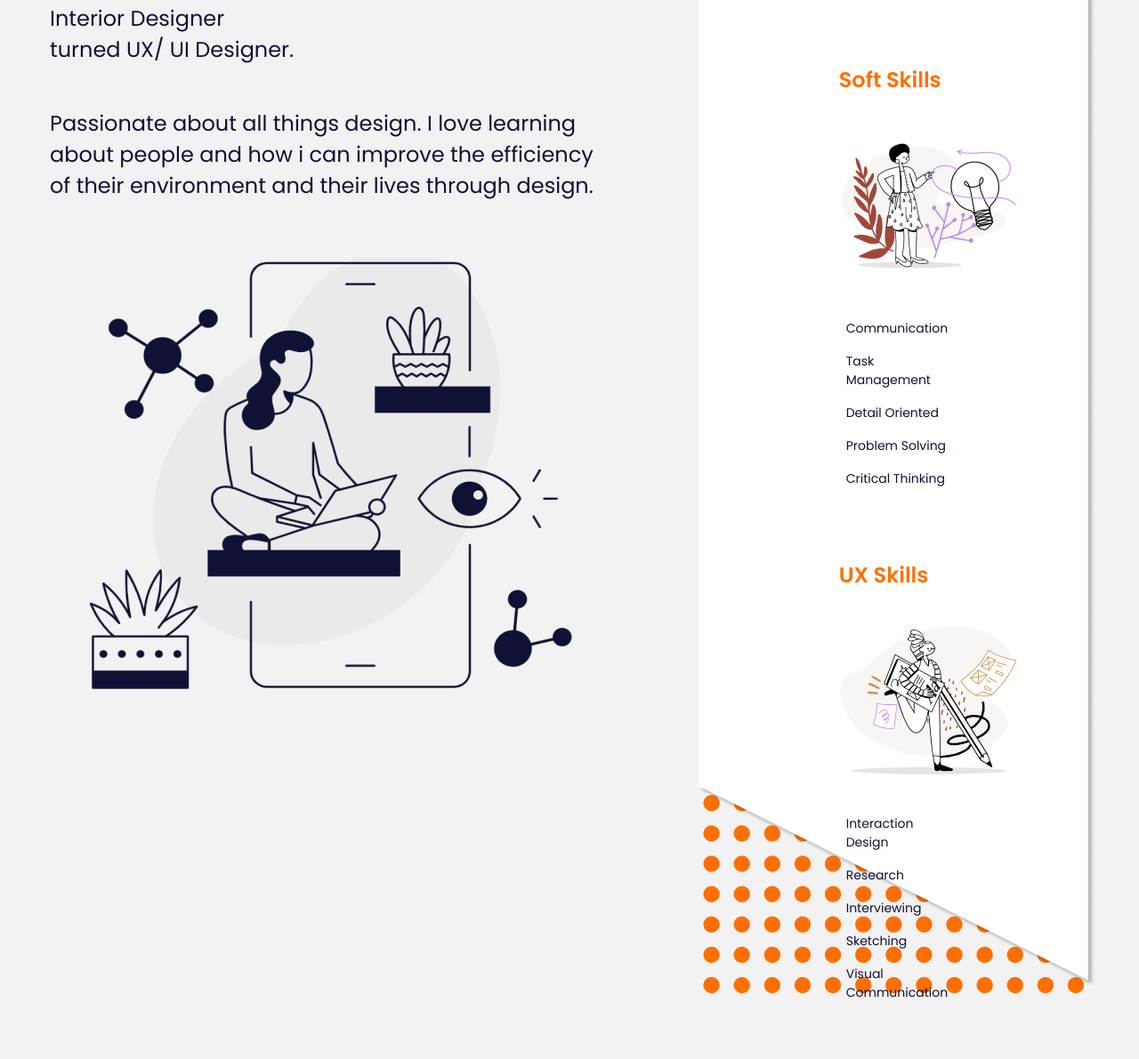
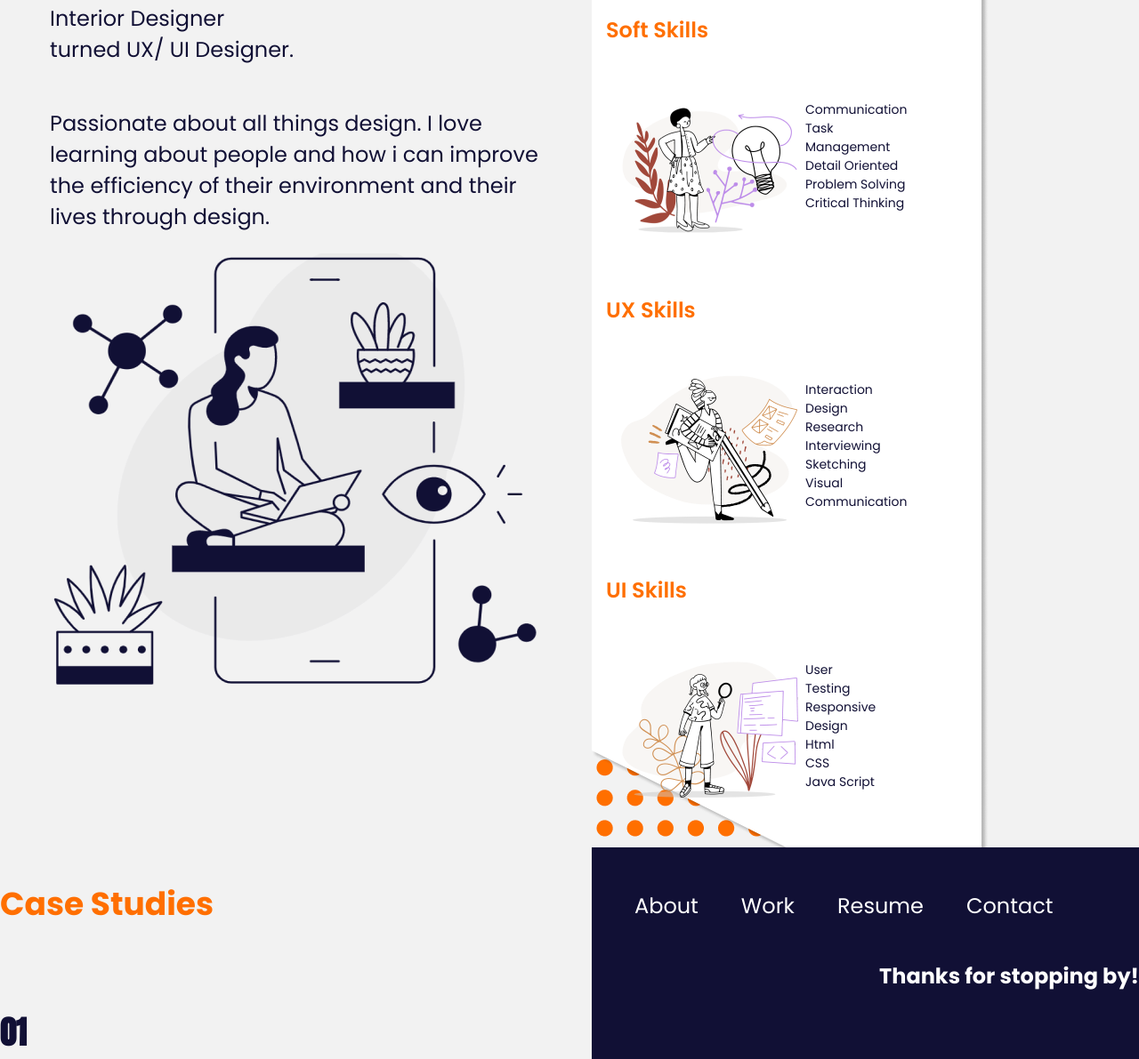
Before and after one commit to kherreraux/UX_UI-HW_18, a plain HTML site: page index.html in a window 1280 px wide. Shown: the part 1001-2192 px from the top of the page at 89% size. Drawn offline with Linux system fonts and the light colour scheme.

Commit message:
Skills Layout update
added a flex row to div containing skills

```diff
--- a/css/stylenew.css
+++ b/css/stylenew.css
@@ -147,7 +147,6 @@ button:hover {
 
 .flexContainer div {
   width: 33%;
-  margin: auto;
   padding: 16px;
 }
 .about_skills {
@@ -180,14 +179,18 @@ button:hover {
 }
 
 .about img {
-  padding: 40px;
+  padding: 0px;
 }
 
 /* Skills Section Only*/
+.sidebyside{
+  display: flex;
+  flex-direction: row;
+}
 .mySkills {
   background-image: url("../images/skills_rectangle.png");
   background-repeat: no-repeat;
-  margin: 40px;
+  margin-left: 0px;
   padding: 16px;
   float: right;
 }
@@ -210,13 +213,12 @@ button:hover {
   font-size: 14px;
   list-style-type: none;
   margin-right: 8px;
-  padding: 0px;
+  padding: 8px;
   color: #111035;
 }
 
 .mySkills li {
-  display: inline-block;
-  padding: 8px;
+  padding: 0px;
   font-weight: normal;
   font-family: poppins;
 }
--- a/index.html
+++ b/index.html
@@ -56,8 +56,8 @@
 <section class="mySkills">
     <h1>My Skills</h1>
     <div class="flexContainer">
-        <div>
-            <h3>Soft Skills</h3>
+        <h3>Soft Skills</h3>
+        <div class= "sidebyside">
             <img src="images/soft skils.png" alt="softskills infograph">
             <p>
                 <ul>
@@ -69,8 +69,8 @@
                 </ul>
             </p>
         </div>
-        <div>
-            <h3>UX Skills</h3>
+        <h3>UX Skills</h3>
+        <div class= "sidebyside">
             <img src="images/ux skills.png" alt="ux skills infograph">
             <p>
                 <ul>
@@ -82,8 +82,8 @@
                 </ul>
             </p>
         </div>
-        <div>
-            <h3>UI Skills</h3>
+        <h3>UI Skills</h3>
+        <div class= "sidebyside">
             <img src="images/ui skills.png" alt="ui skills infograph">
             <p>
                 <ul>
```
